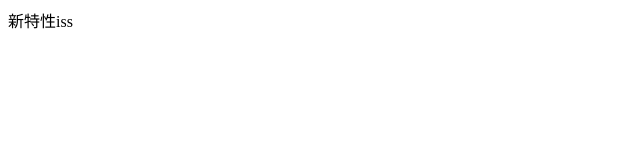
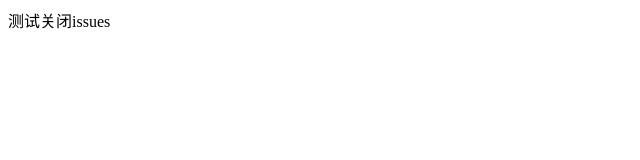
Before and after one commit to ketao4869/eslint-test, a Vue app: page / in a window 1280 px wide. Shown: the top 160 px of the page, without its empty margins (0-640 px from the left). Built offline with nearby package versions, Linux system fonts and the light colour scheme.

Commit message:
docs: test
closed #1 #3

```diff
--- a/src/App.vue
+++ b/src/App.vue
@@ -3,7 +3,7 @@
 
 <template>
 	<div>
-		新特性iss
+		测试关闭issues
 	</div>
 </template>
 
```
